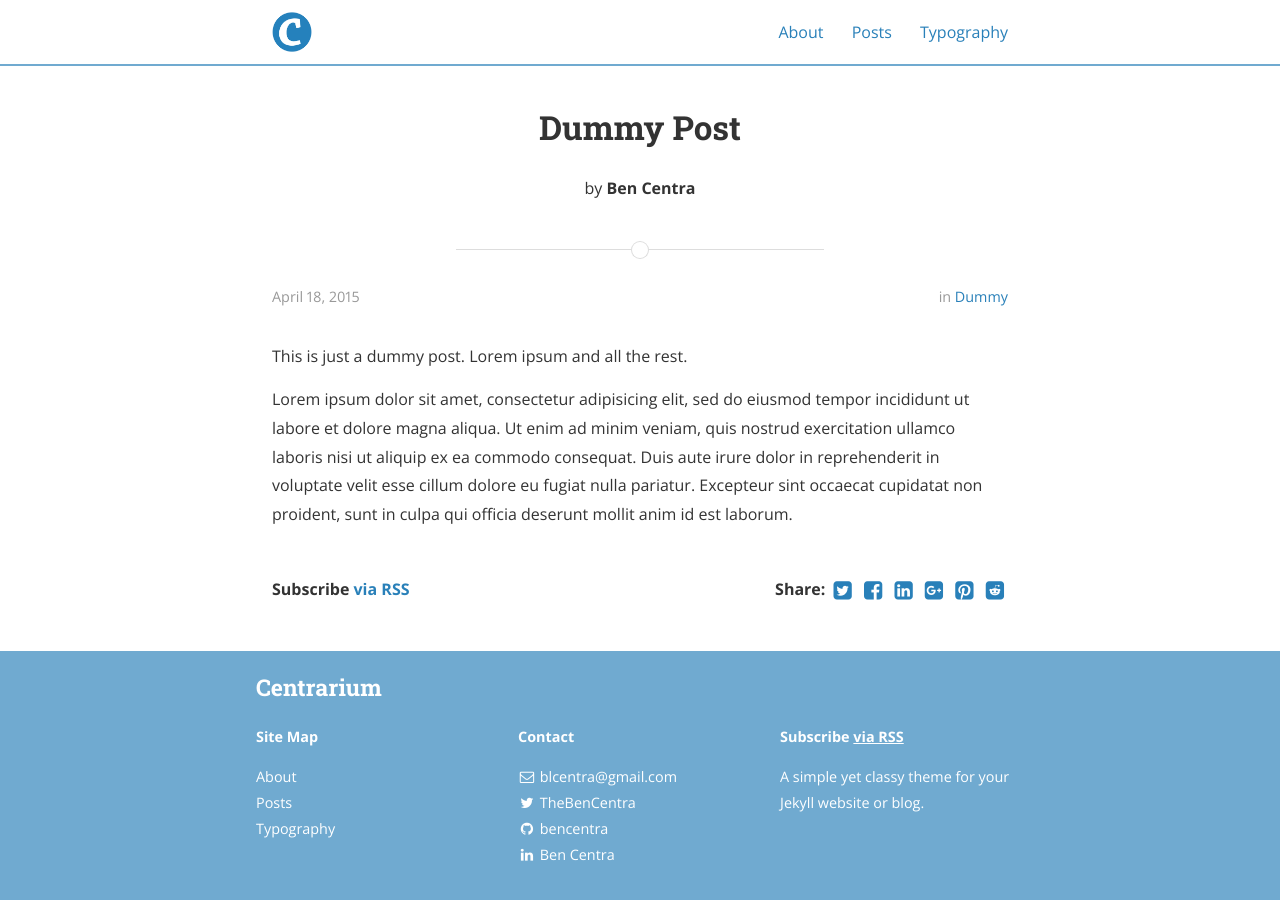
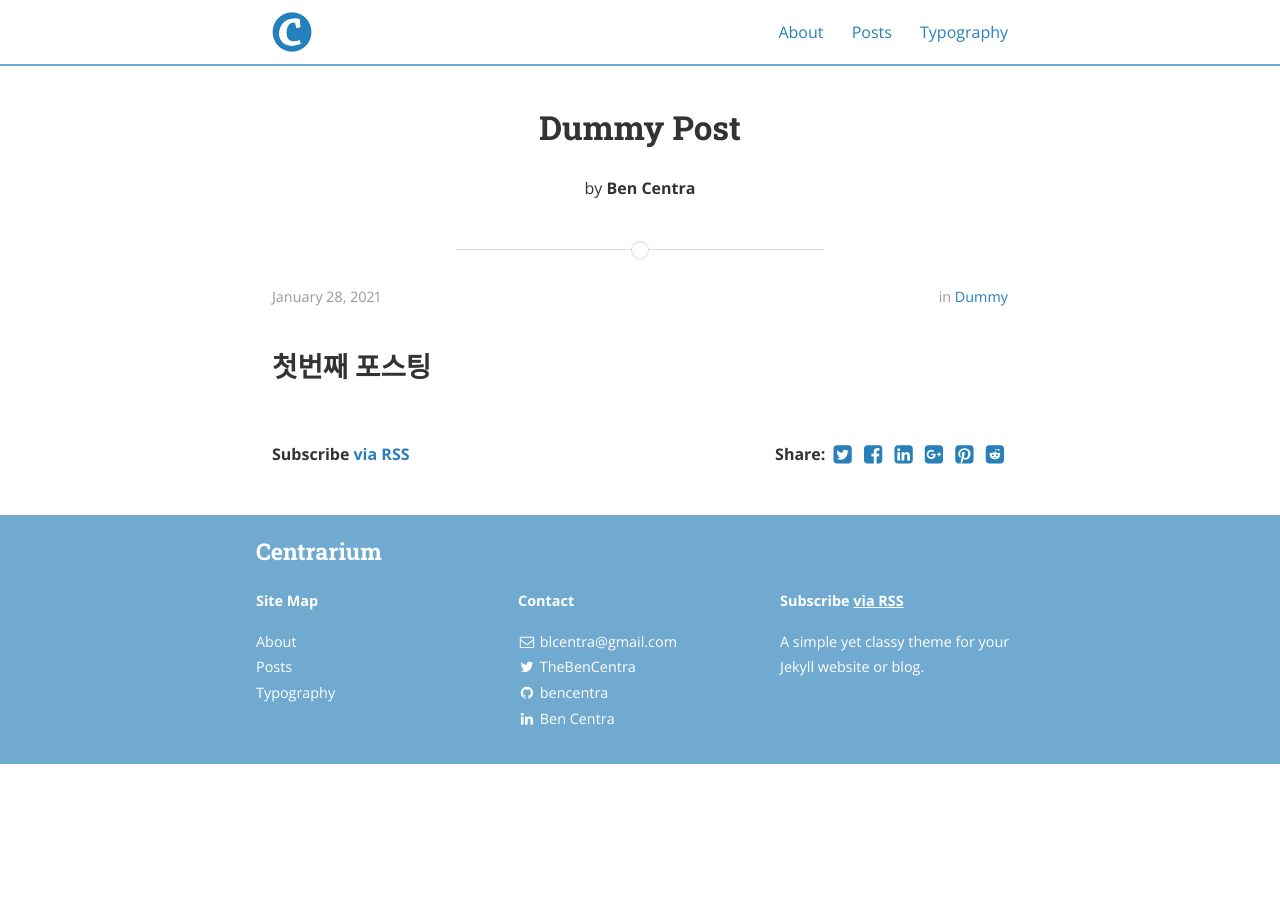
Before and after one commit to HaeunJeong/HaeunJeong.github.io, a Jekyll site: the page built from _posts/2015-04-18-dummy.md, in a window 1280 px wide. Built offline with Jekyll 4.4.1, drawn with Linux system fonts in a browser that asks for light colours; nearby versions of some CDN libraries.

Commit message:
Update 2015-04-18-dummy.md

```diff
--- a/_posts/2015-04-18-dummy.md
+++ b/_posts/2015-04-18-dummy.md
@@ -1,16 +1,9 @@
 ---
 layout: post
 title:  "Dummy Post"
-date:   2015-04-18T14:25:52-05:00
+date:   2021-01-27T23:25:52-05:00
 author: Ben Centra
 categories: Dummy
 ---
 
-This is just a dummy post. Lorem ipsum and all the rest.
-
-Lorem ipsum dolor sit amet, consectetur adipisicing elit, sed do eiusmod
-tempor incididunt ut labore et dolore magna aliqua. Ut enim ad minim veniam,
-quis nostrud exercitation ullamco laboris nisi ut aliquip ex ea commodo
-consequat. Duis aute irure dolor in reprehenderit in voluptate velit esse
-cillum dolore eu fugiat nulla pariatur. Excepteur sint occaecat cupidatat non
-proident, sunt in culpa qui officia deserunt mollit anim id est laborum.
+## 첫번째 포스팅
```
